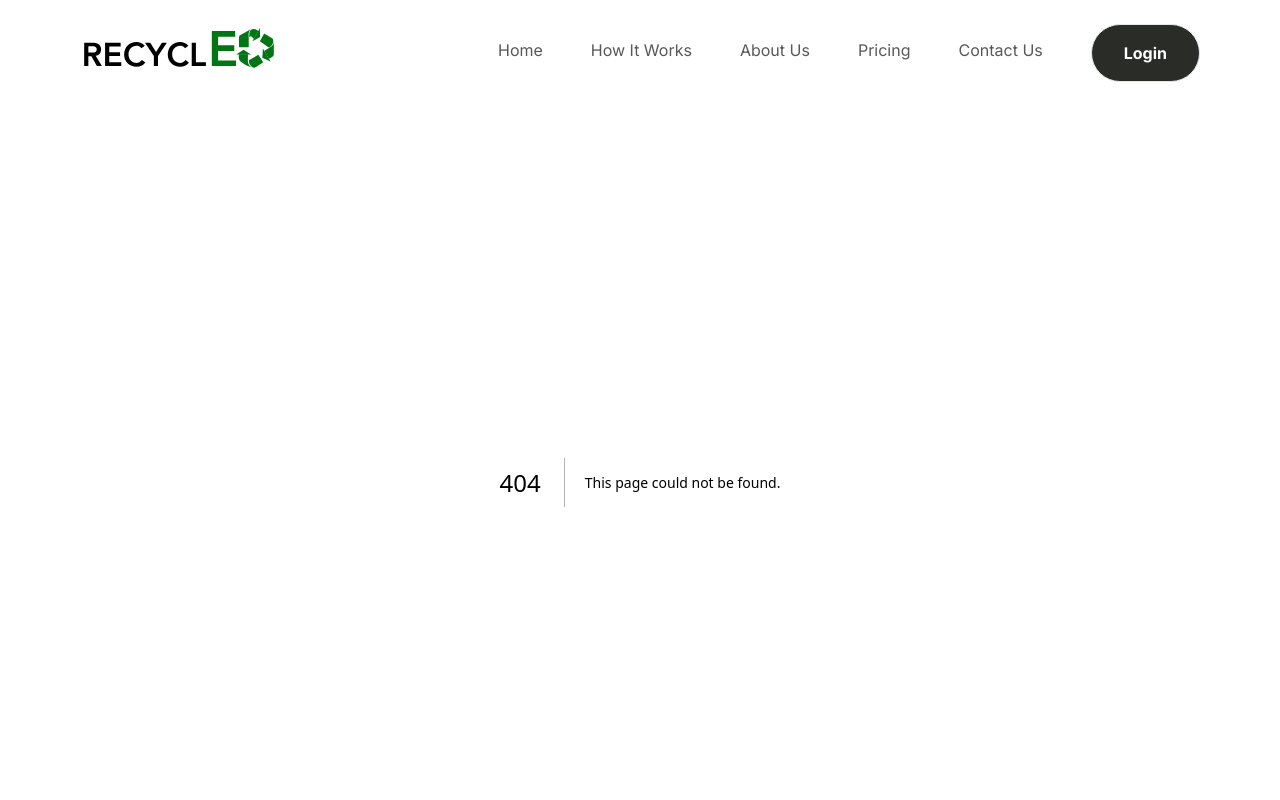
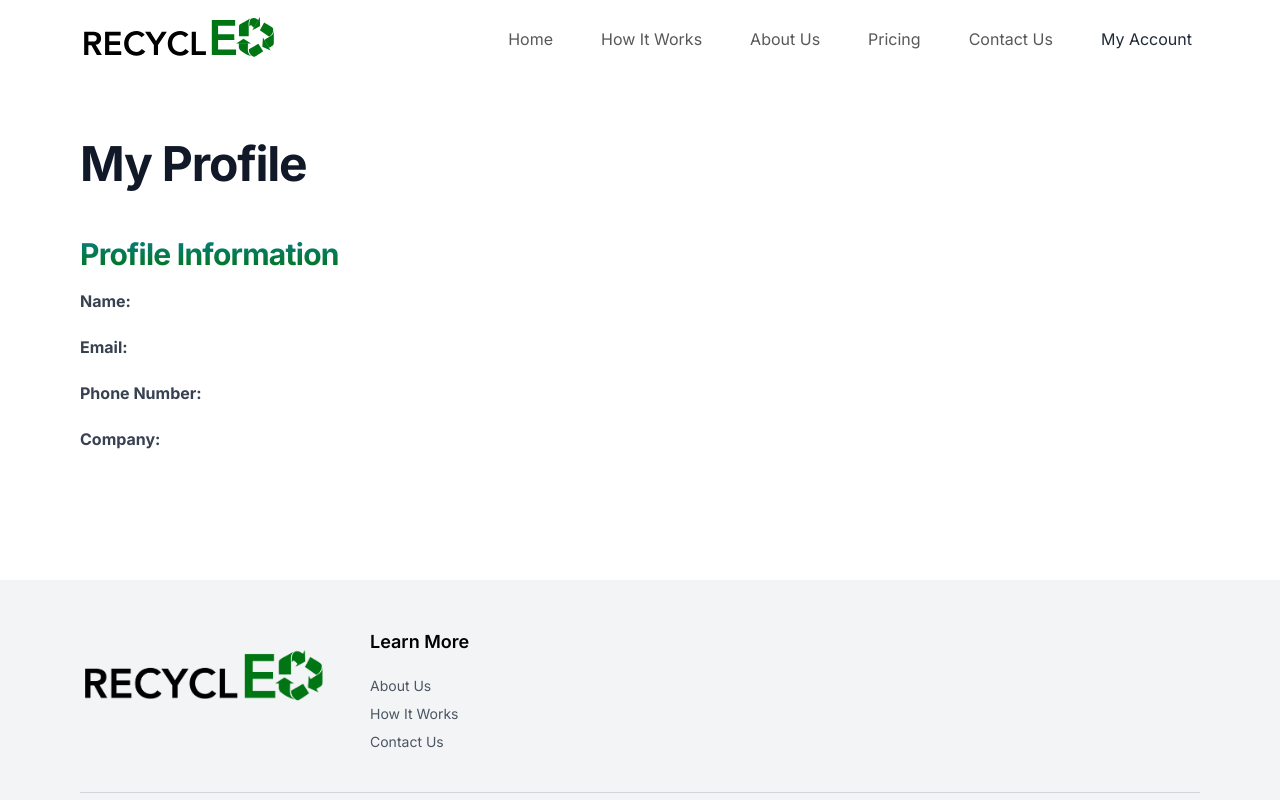
Before and after one commit to SDP-RECYCLED/webapp-with-backend, a Next.js app in the folder front-end/: page /profile in a window 1280 px wide. Before the commit this address had no page. Shown: the top 800 px of the page. Built offline with nearby package versions, Linux system fonts and the light colour scheme.

Commit message:
about/profile started

```diff
--- a/front-end/app/components/About.tsx
+++ b/front-end/app/components/About.tsx
@@ -18,6 +18,13 @@ const About = () => {
             <div className="grid grid-cols-1 md:grid-cols-2 lg:grid-cols-3 gap-6">
                 <div>
                     <h3 className="text-lg font-semibold mb-2">
+                    <span className="font-bold">Lauren Cosgrove</span>
+                    </h3>
+                    <p className="text-gray-700">
+                    Lauren is an integral part of the software team, focusing on frontend development using Next.js and carrying out market research.</p>
+                </div>
+                <div>
+                    <h3 className="text-lg font-semibold mb-2">
                     <span className="font-bold">Christopher Dalziel</span>
                     </h3>
                     <p className="text-gray-700">
@@ -32,17 +39,10 @@ const About = () => {
                 </div>
                 <div>
                     <h3 className="text-lg font-semibold mb-2">
-                    <span className="font-bold">Kunyu Wang</span>
+                    <span className="font-bold">Sara Khatun Guluzade</span>
                     </h3>
                     <p className="text-gray-700">
-                    Kunyu is a valuable member of the hardware team, specialising in the development of cart and door mechanisms.</p>
-                </div>
-                <div>
-                    <h3 className="text-lg font-semibold mb-2">
-                    <span className="font-bold">Lauren Cosgrove</span>
-                    </h3>
-                    <p className="text-gray-700">
-                    Lauren is an integral part of the software team, focusing on frontend development using Next.js and carrying out market research.</p>
+                    Sara is the lead developer of the AI object recognition model. With her expertise in AI, she ensures the accuracy and efficiency of our sorting system.</p>
                 </div>
                 <div>
                     <h3 className="text-lg font-semibold mb-2">
@@ -53,17 +53,17 @@ const About = () => {
                 </div>
                 <div>
                     <h3 className="text-lg font-semibold mb-2">
-                    <span className="font-bold">Sara Khatun Guluzade</span>
-                    </h3>
-                    <p className="text-gray-700">
-                    Sara is the lead developer of the AI object recognition model. With her expertise in AI, she ensures the accuracy and efficiency of our sorting system.</p>
-                </div>
-                <div>
-                    <h3 className="text-lg font-semibold mb-2">
                     <span className="font-bold">Siddharth Sakriya</span>
                     </h3>
                     <p className="text-gray-700">
                     Siddharth is a versatile member, contributing to both hardware and software development. He led the website's backend development using Flask and ensured seamless integration with the frontend.</p>
+                </div>
+                <div>
+                    <h3 className="text-lg font-semibold mb-2">
+                    <span className="font-bold">Kunyu Wang</span>
+                    </h3>
+                    <p className="text-gray-700">
+                    Kunyu is a valuable member of the hardware team, specialising in the development of cart and door mechanisms.</p>
                 </div>
                 <div>
                     <h3 className="text-lg font-semibold mb-2">
--- /dev/null
+++ b/front-end/app/components/Profile.tsx
@@ -0,0 +1,33 @@
+const Profile = () => {
+
+  return (
+    <div className="container mx-auto py-10 px-4 max-w-6xl">
+      <div className="mb-12">
+        <h1 className="text-3xl leading-none tracking-tight md:text-4xl lg:text-5xl font-bold text-gray-900 mb-8">
+          My Profile
+        </h1>
+      </div>
+
+      <div className="mb-12">
+        <h2 className="text-xl md:text-2xl lg:text-3xl font-bold leading-none tracking-tight text-transparent bg-clip-text bg-gradient-to-t from-green-1 to-teal-1 mb-4">
+            Profile Information
+        </h2>
+        <p className="text-gray-700 leading-relaxed mb-5 font-bold">
+          Name:
+        </p>
+        <p className="text-gray-700 leading-relaxed mb-5 font-bold">
+          Email:
+        </p>
+        <p className="text-gray-700 leading-relaxed mb-5 font-bold">
+          Phone Number:
+        </p>
+        <p className="text-gray-700 leading-relaxed mb-5 font-bold">
+          Company:
+        </p>
+
+      </div>
+    </div>
+  );
+};
+
+export default Profile;
--- a/front-end/app/layout.tsx
+++ b/front-end/app/layout.tsx
@@ -14,7 +14,7 @@ export default function RootLayout({
   return (
     <html lang="en">
       <body>
-        <Navbar isLoggedIn={false} />
+        <Navbar isLoggedIn={true} />
         <motion.main className="relative overflow-hidden">
           {children}
         </motion.main>
--- /dev/null
+++ b/front-end/app/profile/page.tsx
@@ -0,0 +1,11 @@
+import Profile from "../components/Profile"
+
+export default function Home() {
+    return (
+      <>
+        <div className="m-10 ">
+            <Profile />
+        </div>
+      </>
+    )
+  }
--- a/front-end/components/Features.tsx
+++ b/front-end/components/Features.tsx
@@ -45,15 +45,7 @@ const Features = () => {
 
 
       </div>
-      <div className="flex flex-col w-full gap-3 sm:flex-row mt-16 justify-center">
-          <Link href="/how-it-works">
-            <Button
-              type="button"
-              title="Learn more about how it works"
-              variant='btn_green'
-            />
-          </Link>
-        </div>
+
     </section>
   )
 }
```
